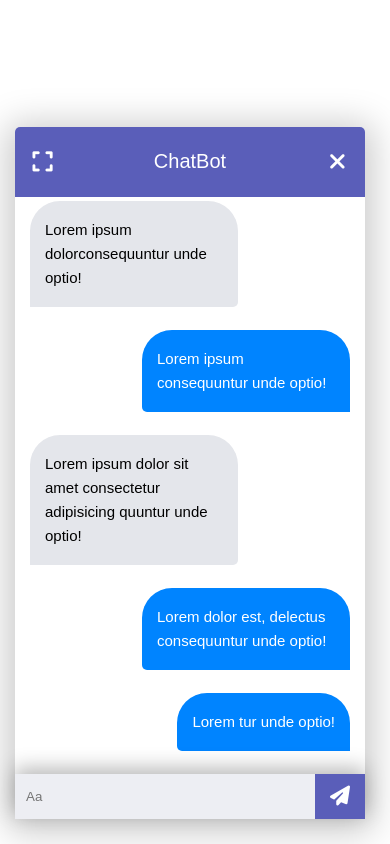
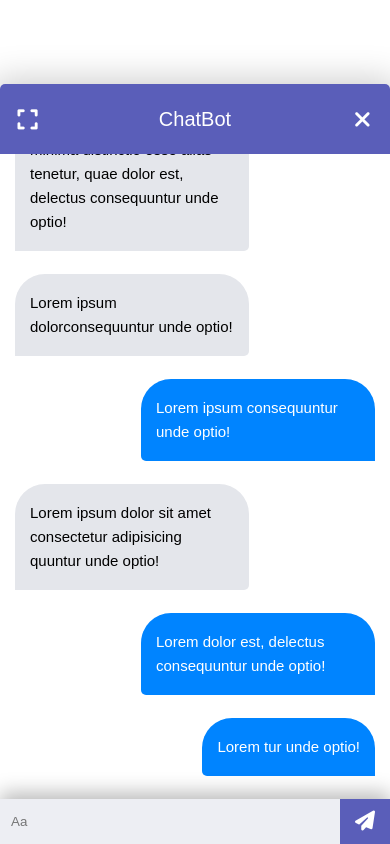
Before and after one commit to Jimam-Tamimi/chatbot-design, a plain HTML site: page index.html in a window 390 px wide. Both pictures are taken after a click on the element 317 px from the left and 771 px from the top of the page. Drawn offline with Linux system fonts and the light colour scheme.

Commit message:
commited

```diff
--- /dev/null
+++ b/css/responsive.css
@@ -0,0 +1,9 @@
+@media screen and (max-width: 398px) {
+    .msg-section{
+        width: 100vw;
+        height: 90vh;
+        position: fixed;
+        bottom: 0;
+        right: 0;
+    }
+}
--- a/index.html
+++ b/index.html
@@ -7,6 +7,7 @@
     <title>Chat Bot</title>
     <script src="https://kit.fontawesome.com/b5e36b87ea.js" crossorigin="anonymous"></script>
     <link rel="stylesheet" href="css/style.css" />
+    <link rel="stylesheet" href="css/responsive.css">
   </head>
 
   <body>
--- a/js/app.js
+++ b/js/app.js
@@ -20,6 +20,7 @@ msgSectionClose.addEventListener('click', (e)=>{
     msgSectionOpener.classList.remove("hide")
     // hide the msg section
     msgSection.classList.add("hide")
+
 
 })
 
@@ -55,6 +56,9 @@ message.addEventListener("keyup", (event) => {
 
 // function for showing message to frontend
 function sendMessage(msg) {
+    if(msg.replaceAll(' ', '') == ''){
+        return
+    }
     allMessageSection.innerHTML += `
     <div class="message">
         <div class="sent message-status">
```
